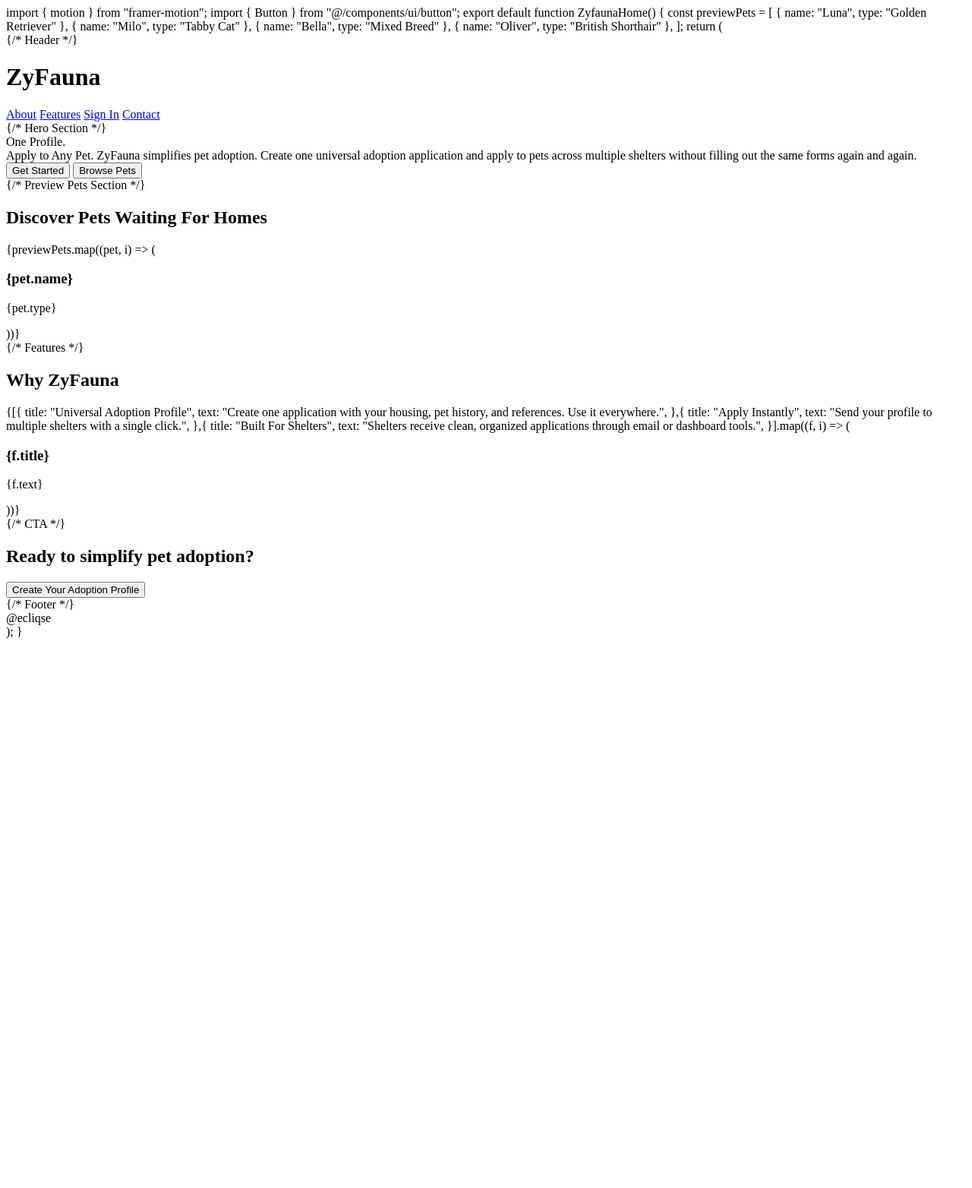
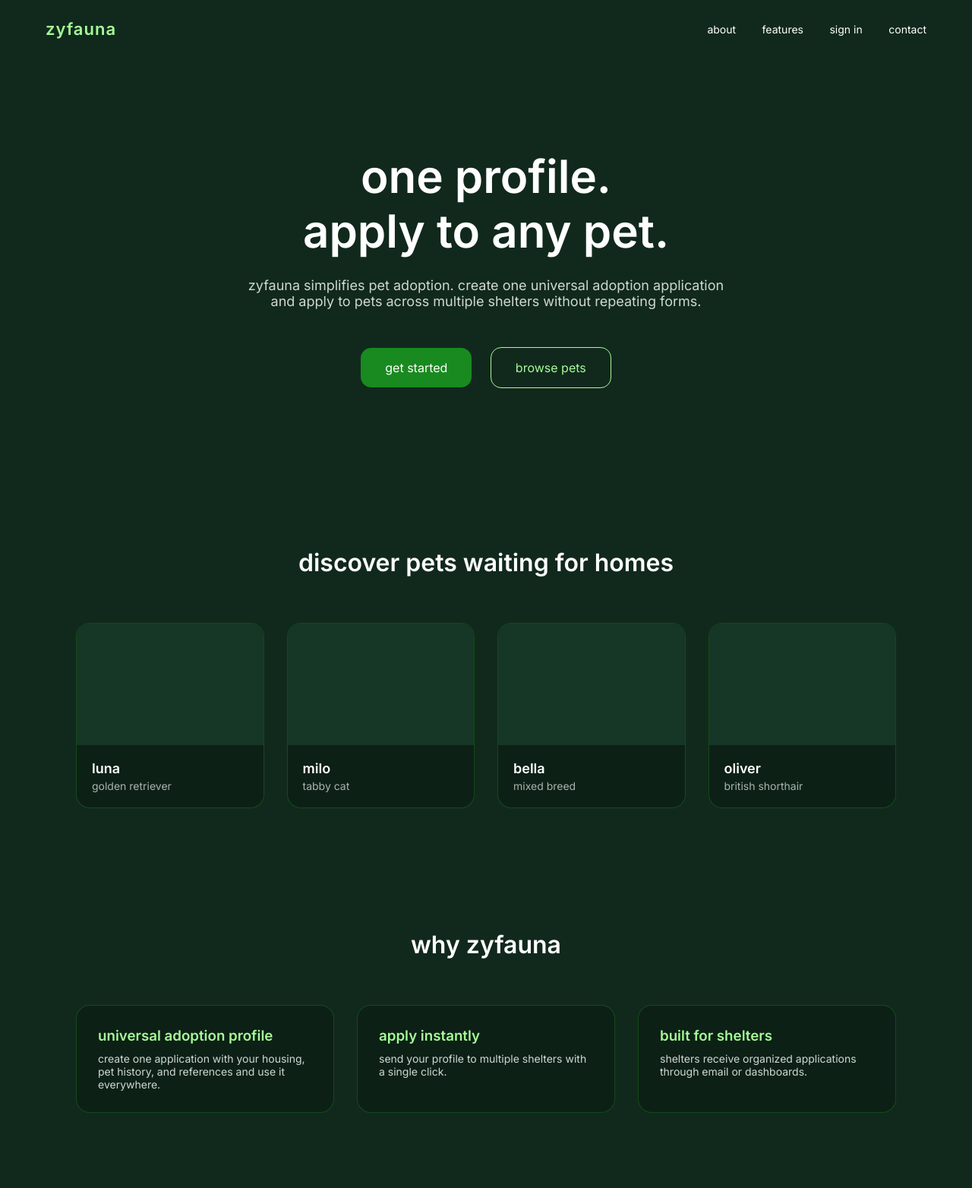
Before and after one commit to EcliqseX/zyfauna, a plain HTML site: page main/index.html in a window 1280 px wide. Shown: the top 1564 px of the page at 76% size. Before the commit the page ends 849 px from the top, so only its background shows below. Drawn offline with Linux system fonts and the light colour scheme.

Commit message:
Update index.html

```diff
--- a/main/index.html
+++ b/main/index.html
@@ -1,153 +1,296 @@
-import { motion } from "framer-motion";
-import { Button } from "@/components/ui/button";
+<!DOCTYPE html>
+<html lang="en">
+<head>
+<meta charset="UTF-8">
+<meta name="viewport" content="width=device-width, initial-scale=1.0">
+<title>zyfauna</title>
+<link href="https://fonts.googleapis.com/css2?family=Inter:wght@300;400;500;600&display=swap" rel="stylesheet">
 
-export default function ZyfaunaHome() {
-  const previewPets = [
-    { name: "Luna", type: "Golden Retriever" },
-    { name: "Milo", type: "Tabby Cat" },
-    { name: "Bella", type: "Mixed Breed" },
-    { name: "Oliver", type: "British Shorthair" },
-  ];
+<style>
 
-  return (
-    <div className="min-h-screen bg-[#11291C] text-white font-sans">
+*{
+margin:0;
+padding:0;
+box-sizing:border-box;
+font-family:'Inter',sans-serif;
+}
 
-      {/* Header */}
-      <header className="flex justify-between items-center px-12 py-6">
-        <h1 className="text-2xl font-semibold text-[#A6FC97] tracking-wide">
-          ZyFauna
-        </h1>
+body{
+background:#11291C;
+color:white;
+}
 
-        <nav className="space-x-10 text-sm">
-          <a href="#about" className="hover:text-[#A6FC97] transition">About</a>
-          <a href="#features" className="hover:text-[#A6FC97] transition">Features</a>
-          <a href="#signin" className="hover:text-[#A6FC97] transition">Sign In</a>
-          <a href="#contact" className="hover:text-[#A6FC97] transition">Contact</a>
+header{
+display:flex;
+justify-content:space-between;
+align-items:center;
+padding:25px 60px;
+}
+
+.logo{
+color:#A6FC97;
+font-size:22px;
+font-weight:600;
+letter-spacing:1px;
+}
+
+nav a{
+color:white;
+text-decoration:none;
+margin-left:30px;
+font-size:14px;
+transition:.3s;
+}
+
+nav a:hover{
+color:#A6FC97;
+}
+
+.hero{
+text-align:center;
+padding:120px 20px;
+animation:fadeUp 1s ease;
+}
+
+.hero h1{
+font-size:60px;
+line-height:1.2;
+margin-bottom:25px;
+}
+
+.hero p{
+color:#cfd8d3;
+max-width:650px;
+margin:auto;
+font-size:18px;
+}
+
+.buttons{
+margin-top:40px;
+}
+
+.btn{
+padding:16px 32px;
+border-radius:14px;
+border:none;
+font-size:16px;
+cursor:pointer;
+margin:10px;
+transition:.3s;
+}
+
+.primary{
+background:#198A20;
+color:white;
+}
+
+.primary:hover{
+background:#A6FC97;
+color:#11291C;
+}
+
+.outline{
+background:transparent;
+border:1px solid #A6FC97;
+color:#A6FC97;
+}
+
+.outline:hover{
+background:#A6FC97;
+color:#11291C;
+}
+
+.section{
+padding:80px 60px;
+max-width:1200px;
+margin:auto;
+}
+
+.section h2{
+text-align:center;
+font-size:32px;
+margin-bottom:60px;
+}
+
+.pet-grid{
+display:grid;
+grid-template-columns:repeat(auto-fit,minmax(220px,1fr));
+gap:30px;
+}
+
+.card{
+background:#0d2016;
+border:1px solid rgba(25,138,32,.4);
+border-radius:18px;
+overflow:hidden;
+transition:.35s;
+}
+
+.card:hover{
+transform:translateY(-6px) scale(1.02);
+}
+
+.pet-img{
+height:160px;
+background:#163626;
+}
+
+.card-body{
+padding:20px;
+}
+
+.card-body h3{
+font-size:18px;
+margin-bottom:4px;
+}
+
+.card-body p{
+font-size:14px;
+color:#a7b5ae;
+}
+
+.features{
+display:grid;
+grid-template-columns:repeat(auto-fit,minmax(260px,1fr));
+gap:30px;
+}
+
+.feature{
+background:#0d2016;
+padding:28px;
+border-radius:18px;
+border:1px solid rgba(25,138,32,.4);
+}
+
+.feature h3{
+color:#A6FC97;
+margin-bottom:10px;
+}
+
+.feature p{
+color:#cfd8d3;
+font-size:14px;
+}
+
+.cta{
+text-align:center;
+padding:100px 20px;
+}
+
+footer{
+text-align:center;
+padding:20px;
+font-size:12px;
+color:#cfd8d3;
+}
+
+@keyframes fadeUp{
+from{opacity:0;transform:translateY(30px)}
+to{opacity:1;transform:translateY(0)}
+}
+
+</style>
+</head>
+
+<body>
+
+<header>
+<div class="logo">zyfauna</div>
+
+<nav>
+<a href="#">about</a>
+<a href="#">features</a>
+<a href="signin.html">sign in</a>
+<a href="#">contact</a>
 </nav>
 </header>
 
-      {/* Hero Section */}
-      <section className="flex flex-col items-center justify-center text-center px-6 pt-32 pb-32">
+<section class="hero">
+<h1>one profile.<br>apply to any pet.</h1>
 
-        <motion.h1
-          initial={{ opacity: 0, y: 40 }}
-          animate={{ opacity: 1, y: 0 }}
-          transition={{ duration: 0.8 }}
-          className="text-6xl font-bold max-w-4xl leading-tight"
-        >
-          One Profile.
-          <br />
-          Apply to Any Pet.
-        </motion.h1>
+<p>
+zyfauna simplifies pet adoption. create one universal adoption application
+and apply to pets across multiple shelters without repeating forms.
+</p>
 
-        <motion.p
-          initial={{ opacity: 0, y: 40 }}
-          animate={{ opacity: 1, y: 0 }}
-          transition={{ delay: 0.2, duration: 0.8 }}
-          className="mt-8 text-lg text-white/70 max-w-2xl"
-        >
-          ZyFauna simplifies pet adoption. Create one universal adoption
-          application and apply to pets across multiple shelters without
-          filling out the same forms again and again.
-        </motion.p>
-
-        <motion.div
-          initial={{ opacity: 0, y: 40 }}
-          animate={{ opacity: 1, y: 0 }}
-          transition={{ delay: 0.4, duration: 0.8 }}
-          className="mt-12 flex gap-6"
-        >
-          <Button className="bg-[#198A20] hover:bg-[#A6FC97] hover:text-[#11291C] px-10 py-5 rounded-2xl text-base shadow-lg">
-            Get Started
-          </Button>
-
-          <Button className="border border-[#A6FC97] text-[#A6FC97] hover:bg-[#A6FC97] hover:text-[#11291C] px-10 py-5 rounded-2xl text-base">
-            Browse Pets
-          </Button>
-        </motion.div>
+<div class="buttons">
+<button class="btn primary">get started</button>
+<button class="btn outline">browse pets</button>
+</div>
 
 </section>
 
-      {/* Preview Pets Section */}
-      <section className="px-12 pb-28 max-w-6xl mx-auto">
-        <h2 className="text-3xl font-semibold text-center mb-16">
-          Discover Pets Waiting For Homes
-        </h2>
+<section class="section">
+<h2>discover pets waiting for homes</h2>
 
-        <div className="grid md:grid-cols-4 gap-8">
-          {previewPets.map((pet, i) => (
-            <motion.div
-              key={i}
-              initial={{ opacity: 0, y: 30 }}
-              whileInView={{ opacity: 1, y: 0 }}
-              transition={{ duration: 0.5, delay: i * 0.1 }}
-              className="bg-[#0d2016] border border-[#198A20]/40 rounded-2xl overflow-hidden hover:scale-[1.03] transition"
-            >
-              <div className="h-44 bg-[#163626]" />
+<div class="pet-grid">
 
-              <div className="p-6">
-                <h3 className="text-lg font-semibold">{pet.name}</h3>
-                <p className="text-sm text-white/60 mt-1">{pet.type}</p>
+<div class="card">
+<div class="pet-img"></div>
+<div class="card-body">
+<h3>luna</h3>
+<p>golden retriever</p>
 </div>
-            </motion.div>
-          ))}
 </div>
-      </section>
 
-      {/* Features */}
-      <section id="features" className="px-12 pb-32">
-        <h2 className="text-3xl font-semibold text-center mb-20">
-          Why ZyFauna
-        </h2>
+<div class="card">
+<div class="pet-img"></div>
+<div class="card-body">
+<h3>milo</h3>
+<p>tabby cat</p>
+</div>
+</div>
 
-        <div className="grid md:grid-cols-3 gap-12 max-w-6xl mx-auto">
+<div class="card">
+<div class="pet-img"></div>
+<div class="card-body">
+<h3>bella</h3>
+<p>mixed breed</p>
+</div>
+</div>
 
-          {[{
-            title: "Universal Adoption Profile",
-            text: "Create one application with your housing, pet history, and references. Use it everywhere.",
-          },{
-            title: "Apply Instantly",
-            text: "Send your profile to multiple shelters with a single click.",
-          },{
-            title: "Built For Shelters",
-            text: "Shelters receive clean, organized applications through email or dashboard tools.",
-          }].map((f, i) => (
-            <motion.div
-              key={i}
-              initial={{ opacity: 0, y: 30 }}
-              whileInView={{ opacity: 1, y: 0 }}
-              transition={{ duration: 0.6, delay: i * 0.2 }}
-              className="bg-[#0d2016] p-8 rounded-2xl border border-[#198A20]/40"
-            >
-              <h3 className="text-xl font-semibold text-[#A6FC97]">
-                {f.title}
-              </h3>
-
-              <p className="text-white/70 mt-4 text-sm">
-                {f.text}
-              </p>
-            </motion.div>
-          ))}
+<div class="card">
+<div class="pet-img"></div>
+<div class="card-body">
+<h3>oliver</h3>
+<p>british shorthair</p>
+</div>
+</div>
 
 </div>
 </section>
 
-      {/* CTA */}
-      <section className="text-center pb-28">
-        <h2 className="text-3xl font-semibold">
-          Ready to simplify pet adoption?
-        </h2>
+<section class="section">
+<h2>why zyfauna</h2>
 
-        <Button className="mt-10 bg-[#198A20] hover:bg-[#A6FC97] hover:text-[#11291C] px-12 py-6 rounded-2xl text-lg shadow-lg">
-          Create Your Adoption Profile
-        </Button>
+<div class="features">
+
+<div class="feature">
+<h3>universal adoption profile</h3>
+<p>create one application with your housing, pet history, and references and use it everywhere.</p>
+</div>
+
+<div class="feature">
+<h3>apply instantly</h3>
+<p>send your profile to multiple shelters with a single click.</p>
+</div>
+
+<div class="feature">
+<h3>built for shelters</h3>
+<p>shelters receive organized applications through email or dashboards.</p>
+</div>
+
+</div>
 </section>
 
-      {/* Footer */}
-      <footer className="text-center py-6 text-xs text-white/70">
+<section class="cta">
+<h2>ready to simplify pet adoption?</h2>
+<button class="btn primary">create your adoption profile</button>
+</section>
+
+<footer>
 @ecliqse
 </footer>
 
-    </div>
-  );
-}
+</body>
+</html>
```
Lines whose indentation alone changed are shown as unchanged.
